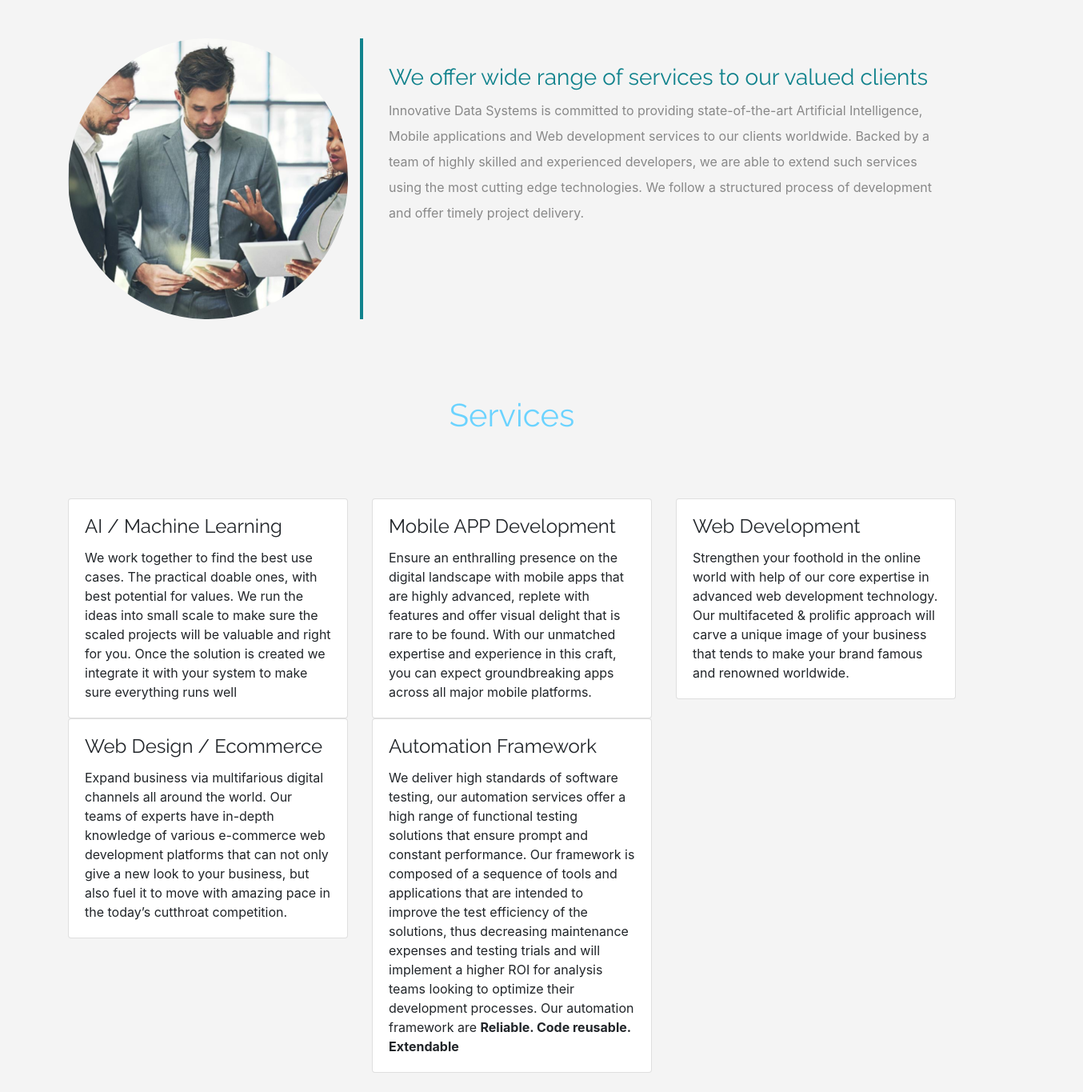
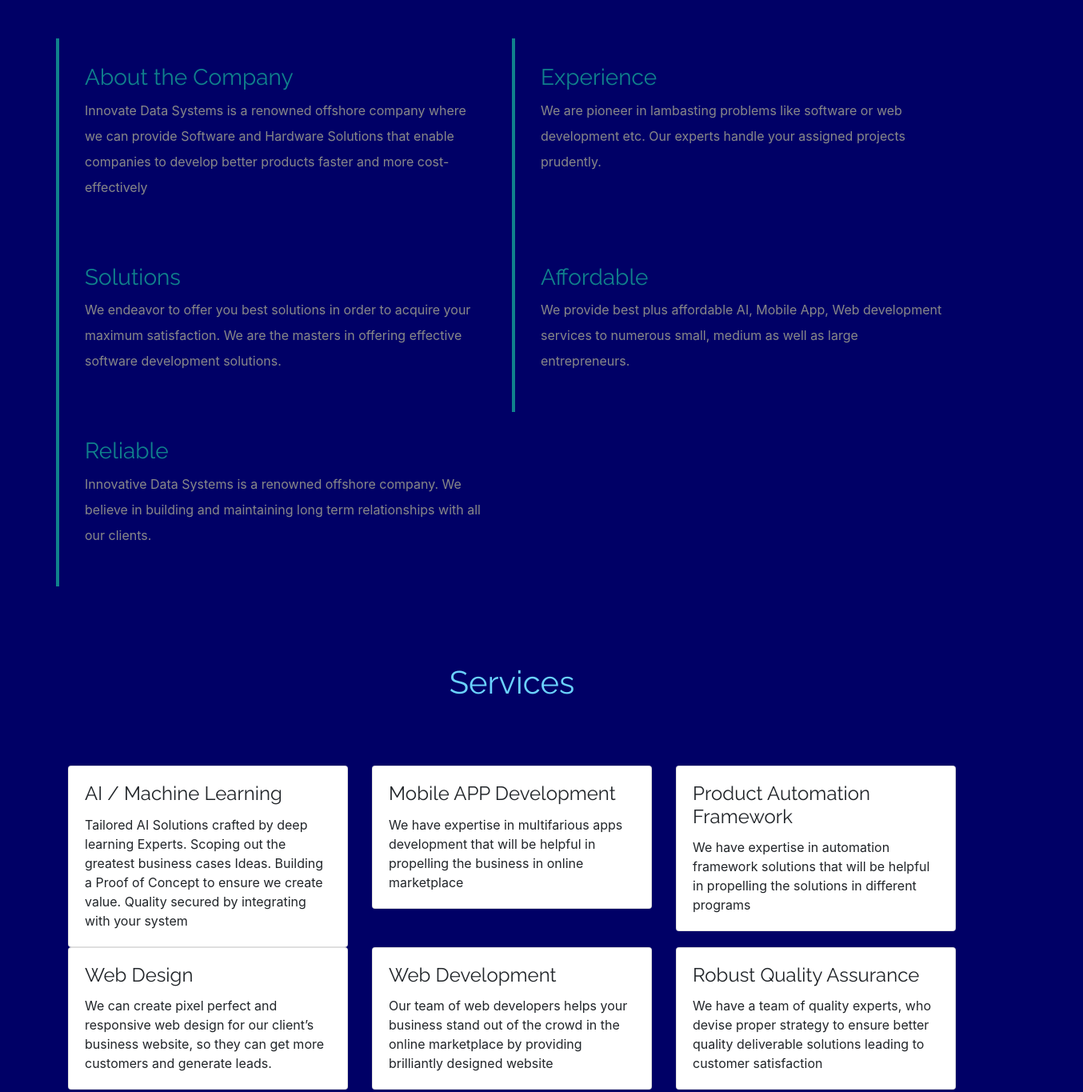
Before and after one commit to kothapallisr/node-farm, a plain HTML site: page ids/index.html in a window 1280 px wide. Shown: the part 1040-2405 px from the top of the page at 80% size, 1354 px wide, since content can reach past the window. Drawn offline with Linux system fonts and the light colour scheme.

Commit message:
ui updates

```diff
--- a/ids/css/main.css
+++ b/ids/css/main.css
@@ -3,7 +3,7 @@
 body {
   padding: 0;
   margin: 0;
-  background: #f4f4f4;
+  background: #000066;
 }
 .brand {
   font-size: 5rem;
@@ -20,18 +20,21 @@
   font-family: "Raleway";
 }
 .navbar {
-  background: #7ea5ba;
+  padding-bottom: 0;
+  background: #ffffff;
+  padding-bottom: 0;
 }
 .nav-link,
 .navbar-brand {
-  color: #f4f4f4;
+  color: #000066;
   cursor: pointer;
 }
 .nav-link {
   margin-right: 1em !important;
 }
 .nav-link:hover {
-  background: #f4f4f4;
+  border-radius: 5px 5px 0 0;
+  background: #000066;
   color: #f97300;
 }
 .navbar-collapse {
@@ -44,7 +47,7 @@
 /*header style*/
 .header {
   position: relative;
-  background-image: url("../images/headerback5.jpg");
+  /* background-image: url("../images/headerback5.jpg"); */
 
   background-size: cover;
   background-position: center;
@@ -55,7 +58,7 @@
   min-width: 100%;
   left: 0;
   top: 0;
-  background: rgba(244, 244, 244, 0.79);
+  /* background: rgba(244, 244, 244, 0.79); */
 }
 .description {
   position: absolute;
@@ -64,7 +67,7 @@
   padding: 2em;
 }
 .description h1 {
-  color: #6bd3ff;
+  color: #ffffff;
 }
 .description p {
   color: #666;
--- a/ids/index.html
+++ b/ids/index.html
@@ -15,7 +15,9 @@
     <!-- navbar -->
 
     <nav class="navbar navbar-expand-lg fixed-top">
-      <a class="navbar-brand" href="#">Home</a>
+
+      <a class="navbar-brand" href="#"><img src="images/logo1.png" width="60px" alt="IDS">
+      </a>
       <button
         class="navbar-toggler"
         type="button"
@@ -57,23 +59,10 @@
     <header class="header">
       <div class="overlay"></div>
       <div class="container">
+
         <div class="description">
-          <h1 class="brand">
-            Innovate
-            <!-- <p>
-              Innovative Data Systems is committed to providing state-of-the-art
-              Artificial Intelligence, Mobile applications and Web development
-              services to our clients worldwide. Backed by a team of highly
-              skilled and experienced developers, we are able to extend such
-              services using the most cutting edge technologies. We follow a
-              structured process of development and offer timely project
-              delivery.
-						</p> -->
-
-            <!-- <button class="btn btn-outline-secondary btn-lg">See more</button> -->
-          </h1>
-          <h1 class="brand">Data</h1>
-          <h1 class="brand">Systems</h1>
+          <img src="images/logo1.png" alt="">
+          <!-- <h1 class="brand text-center">Innovate Data Systems</h1>  -->
         </div>
       </div>
     </header>
@@ -83,20 +72,42 @@
       <div class="container">
         <h1 class="text-center">About Us</h1>
         <div class="row">
-          <div class="col-lg-4 col-md-4 col-sm-12">
+          <!-- <div class="col-lg-2 col-md-2 col-sm-12">
             <img src="images/about.png" class="img-fluid" />
-            <!-- <span class="text-justify">S.Web Developer</span> -->
+          </div> -->
+          <div class="col-lg-6 col-md-6 col-sm-12 desc">
+            <h3>About the Company</h3>
+            <p>
+              Innovate Data Systems is a renowned offshore company where we can provide Software and Hardware Solutions that enable companies to develop better products faster and more cost- effectively
+            </p>
           </div>
-          <div class="col-lg-8 col-md-8 col-sm-12 desc">
-            <h3>We offer wide range of services to our valued clients</h3>
+          <div class="col-lg-6 col-md-6 col-sm-12 desc">
+            <h3>Experience</h3>
             <p>
-              Innovative Data Systems is committed to providing state-of-the-art
-              Artificial Intelligence, Mobile applications and Web development
-              services to our clients worldwide. Backed by a team of highly
-              skilled and experienced developers, we are able to extend such
-              services using the most cutting edge technologies. We follow a
-              structured process of development and offer timely project
-              delivery.
+              We are pioneer in lambasting problems like software or web development etc. Our experts handle your assigned projects prudently.
+            </p>
+          </div>
+        </div>
+        <div class="row">
+          <div class="col-lg-6 col-md-6 col-sm-12 desc">
+            <h3>Solutions</h3>
+            <p>
+              We endeavor to offer you best solutions in order to acquire your maximum satisfaction. We are the masters in offering effective software development solutions.
+            </p>
+          </div>
+          <div class="col-lg-6 col-md-6 col-sm-12 desc">
+            <h3>Affordable</h3>
+            <p>
+              We provide best plus affordable AI, Mobile App, Web development services to numerous small, medium as well as large entrepreneurs.
+            </p>
+          </div>
+        </div>
+        <div class="row">
+
+          <div class="col-lg-6 col-md-6 col-sm-12 desc">
+            <h3>Reliable</h3>
+            <p>
+              Innovative Data Systems is a renowned offshore company. We believe in building and maintaining long term relationships with all our clients.
             </p>
           </div>
         </div>
@@ -113,12 +124,7 @@
               <div class="card-body">
                 <h4 class="card-title">AI / Machine Learning</h4>
                 <p class="card-text">
-                  We work together to find the best use cases. The practical
-                  doable ones, with best potential for values. We run the ideas
-                  into small scale to make sure the scaled projects will be
-                  valuable and right for you. Once the solution is created we
-                  integrate it with your system to make sure everything runs
-                  well
+                  Tailored AI Solutions crafted by deep learning Experts. Scoping out the greatest business cases Ideas. Building a Proof of Concept to ensure we create value. Quality secured by integrating with your system
                 </p>
               </div>
             </div>
@@ -128,11 +134,27 @@
               <div class="card-body">
                 <h4 class="card-title">Mobile APP Development</h4>
                 <p class="card-text">
-                  Ensure an enthralling presence on the digital landscape with
-                  mobile apps that are highly advanced, replete with features
-                  and offer visual delight that is rare to be found. With our
-                  unmatched expertise and experience in this craft, you can
-                  expect groundbreaking apps across all major mobile platforms.
+                  We have expertise in multifarious apps development that will be helpful in propelling the business in online marketplace
+                </p>
+              </div>
+            </div>
+          </div>
+          <div class="col-lg-4 col-md-4 col-sm-12">
+            <div class="card">
+              <div class="card-body">
+                <h4 class="card-title">Product Automation Framework</h4>
+                <p class="card-text">
+                  We have expertise in automation framework solutions that will be helpful in propelling the solutions in different programs
+                </p>
+              </div>
+            </div>
+          </div>
+          <div class="col-lg-4 col-md-4 col-sm-12">
+            <div class="card">
+              <div class="card-body">
+                <h4 class="card-title">Web Design</h4>
+                <p class="card-text">
+                  We can create pixel perfect and responsive web design for our client’s business website, so they can get more customers and generate leads.
                 </p>
               </div>
             </div>
@@ -142,25 +164,7 @@
               <div class="card-body">
                 <h4 class="card-title">Web Development</h4>
                 <p class="card-text">
-                  Strengthen your foothold in the online world with help of our
-                  core expertise in advanced web development technology. Our
-                  multifaceted & prolific approach will carve a unique image of
-                  your business that tends to make your brand famous and
-                  renowned worldwide.
-                </p>
-              </div>
-            </div>
-          </div>
-          <div class="col-lg-4 col-md-4 col-sm-12">
-            <div class="card">
-              <div class="card-body">
-                <h4 class="card-title">Web Design / Ecommerce</h4>
-                <p class="card-text">
-                  Expand business via multifarious digital channels all around
-                  the world. Our teams of experts have in-depth knowledge of
-                  various e-commerce web development platforms that can not only
-                  give a new look to your business, but also fuel it to move
-                  with amazing pace in the today’s cutthroat competition.
+                  Our team of web developers helps your business stand out of the crowd in the online marketplace by providing brilliantly designed website
                 </p>
               </div>
             </div>
@@ -169,17 +173,9 @@
           <div class="col-lg-4 col-md-4 col-sm-12">
             <div class="card">
               <div class="card-body">
-                <h4 class="card-title">Automation Framework</h4>
+                <h4 class="card-title">Robust Quality Assurance</h4>
                 <p class="card-text">
-                  We deliver high standards of software testing, our automation
-                  services offer a high range of functional testing solutions
-                  that ensure prompt and constant performance. Our framework is
-                  composed of a sequence of tools and applications that are
-                  intended to improve the test efficiency of the solutions, thus
-                  decreasing maintenance expenses and testing trials and will
-                  implement a higher ROI for analysis teams looking to optimize
-                  their development processes. Our automation framework are
-                  <strong>Reliable. Code reusable. Extendable</strong>
+                  We have a team of quality experts, who devise proper strategy to ensure better quality deliverable solutions leading to customer satisfaction
                 </p>
               </div>
             </div>
@@ -248,7 +244,12 @@
       <div class="container">
         <h1 class="text-center">Process</h1>
         <div class="row">
-          <div class="col-lg-2 col-md-2 col-sm-12 item">
+          <div class="col-lg-12 col-md-12 col-sm-12 item">
+            <img src="images/process.png" class="img-fluid" alt="team" />
+
+
+          </div>
+          <!-- <div class="col-lg-2 col-md-2 col-sm-12 item">
             <img src="images/idea.png" class="img-fluid" alt="team" />
             <div class="des">Idea</div>
             <span class="text-muted">Idea</span>
@@ -277,7 +278,7 @@
             <img src="images/celebrate.png" class="img-fluid" alt="team" />
             <div class="des">Celebrate</div>
             <span class="text-muted">Celebrate</span>
-          </div>
+          </div> -->
         </div>
       </div>
     </div>
@@ -287,7 +288,7 @@
       <div class="container">
         <h1 class="text-center">Specialization</h1>
         <div class="row">
-          <div class="col-lg-12 col-md-4 col-sm-12">
+          <div class="col-lg-12 col-md-12 col-sm-12">
             <img src="images/specialization.png" />
             <!-- <span class="text-justify">S.Web Developer</span> -->
           </div>
@@ -315,6 +316,14 @@
               <h1>Get in Touch</h1>
             </div>
             <div class="col-lg-8 col-md-8 col-sm-12 right">
+
+                <h3>Office Address</h3>
+                <p>
+                  Innovate Data Systems is a renowned offshore company where we can provide Software and Hardware Solutions that enable companies to develop better products faster and more cost- effectively
+                </p>
+
+            </div>
+            <!-- <div class="col-lg-8 col-md-8 col-sm-12 right">
               <div class="form-group">
                 <input
                   type="text"
@@ -340,7 +349,7 @@
                 value="Send"
                 name=""
               />
-            </div>
+            </div> -->
           </div>
         </form>
       </div>
```
Also changed, not shown: ids/images/logo1.png (added), ids/images/process.png (added), ids/images/specialization.png.
